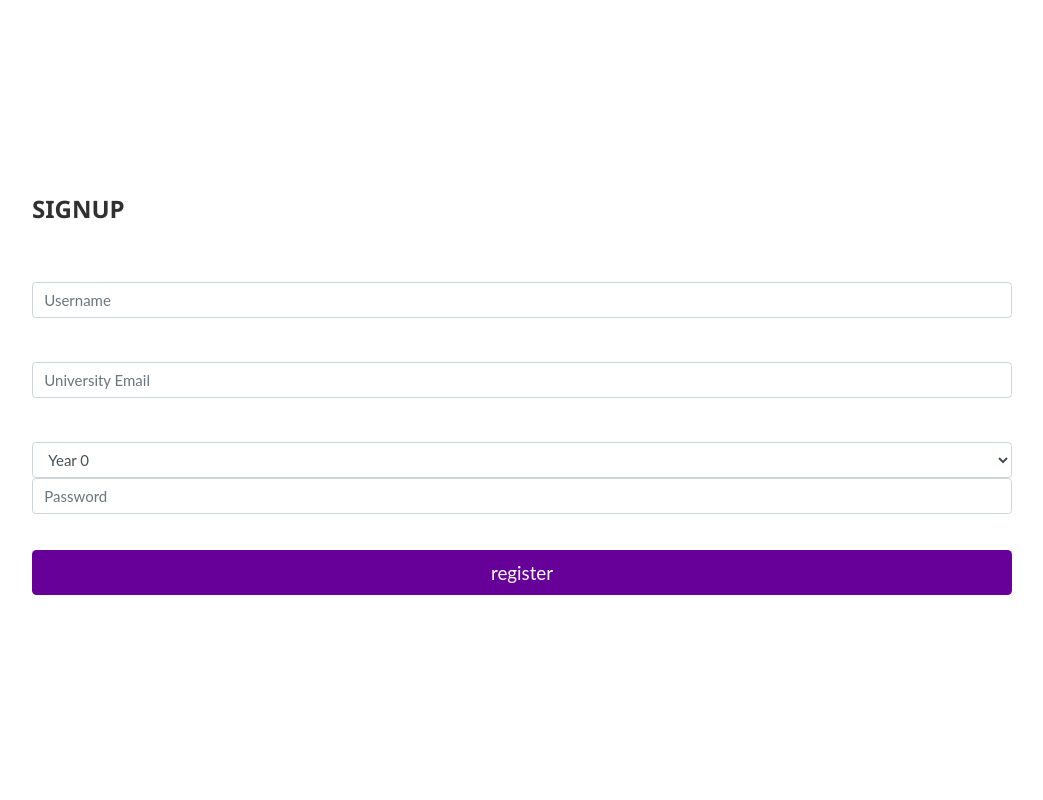
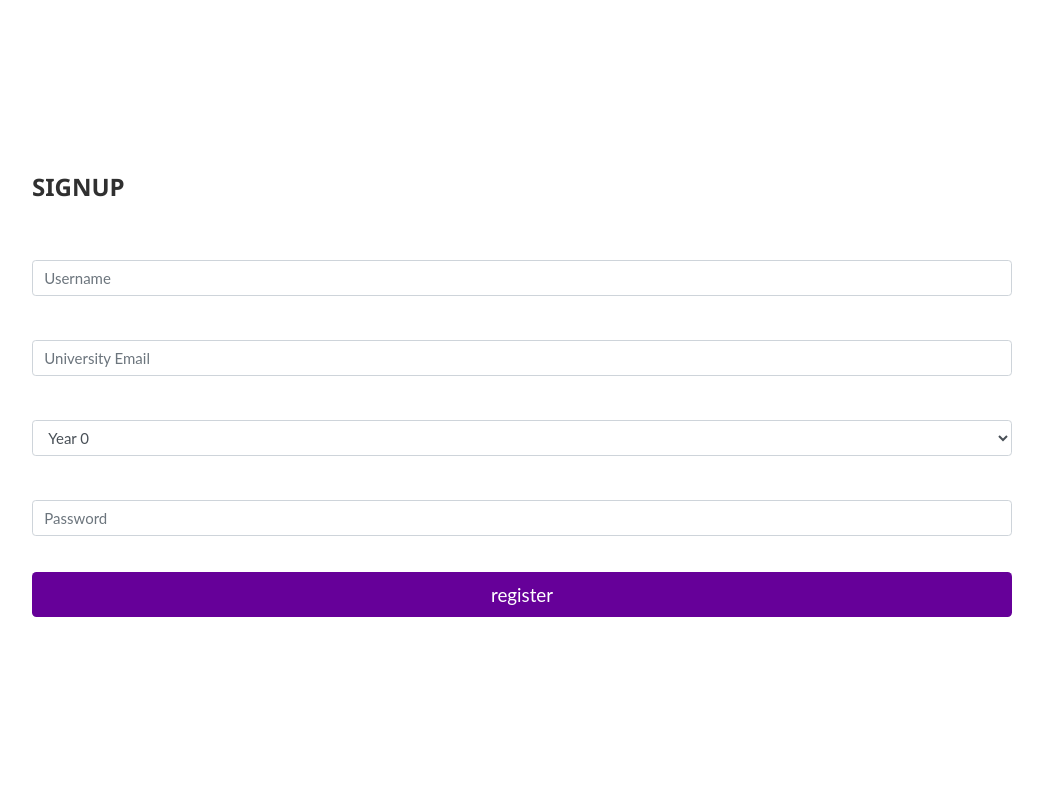
Before and after one commit to elemets/DeNote, a PHP site: the page made by SignIn SignUp/signUp.php in a window 1280 px wide. Shown: the part 15-815 px from the top of the page, without its empty margins (118-1161 px from the left). Run offline with PHP 8.4, Linux system fonts and the light colour scheme; data that the repository does not hold is empty.

Commit message:
Fixxed singup page

```diff
--- a/SignIn SignUp/signUp.php
+++ b/SignIn SignUp/signUp.php
@@ -1,7 +1,7 @@
 <!DOCTYPE html>
     <html>
     <head>
-      <meta name="viewport" content="width=device-width, initial-scale=1">
+      <meta name="viewport" content="width=device-width, initial-scale=1.0">
       <link rel="stylesheet" href="https://stackpath.bootstrapcdn.com/bootstrap/4.3.0/css/bootstrap.min.css">
       <link rel="stylesheet" href="/universalStyleSheet.css">
       <link rel="stylesheet" href="https://www.w3schools.com/w3css/4/w3.css">
@@ -86,14 +86,15 @@
 
                 <div class="form-group year">
                   <label for="year"> Year of Study</label>
-            	  <select class="form-control form-element" id="year" placeholder="Year of Study">
+            	  <select class="form-control form-element" name="year" placeholder="Year of Study">
                   <option>Year 0</option>
                   <option>Year 1</option>
                   <option>Year 2</option>
                   <option>Year 3</option>
                   <option>Other</option>
+                </select>
                 </div>
-<br><br>
+
                 <div class="form-group password">
                   <label for="password"> Password</label>
     			  <input  type="password" class="form-control form-element" name="password" placeholder="Password">
@@ -134,5 +135,5 @@
 	}
 ?>
 </body>
-
+</meta>
 </html>
```
